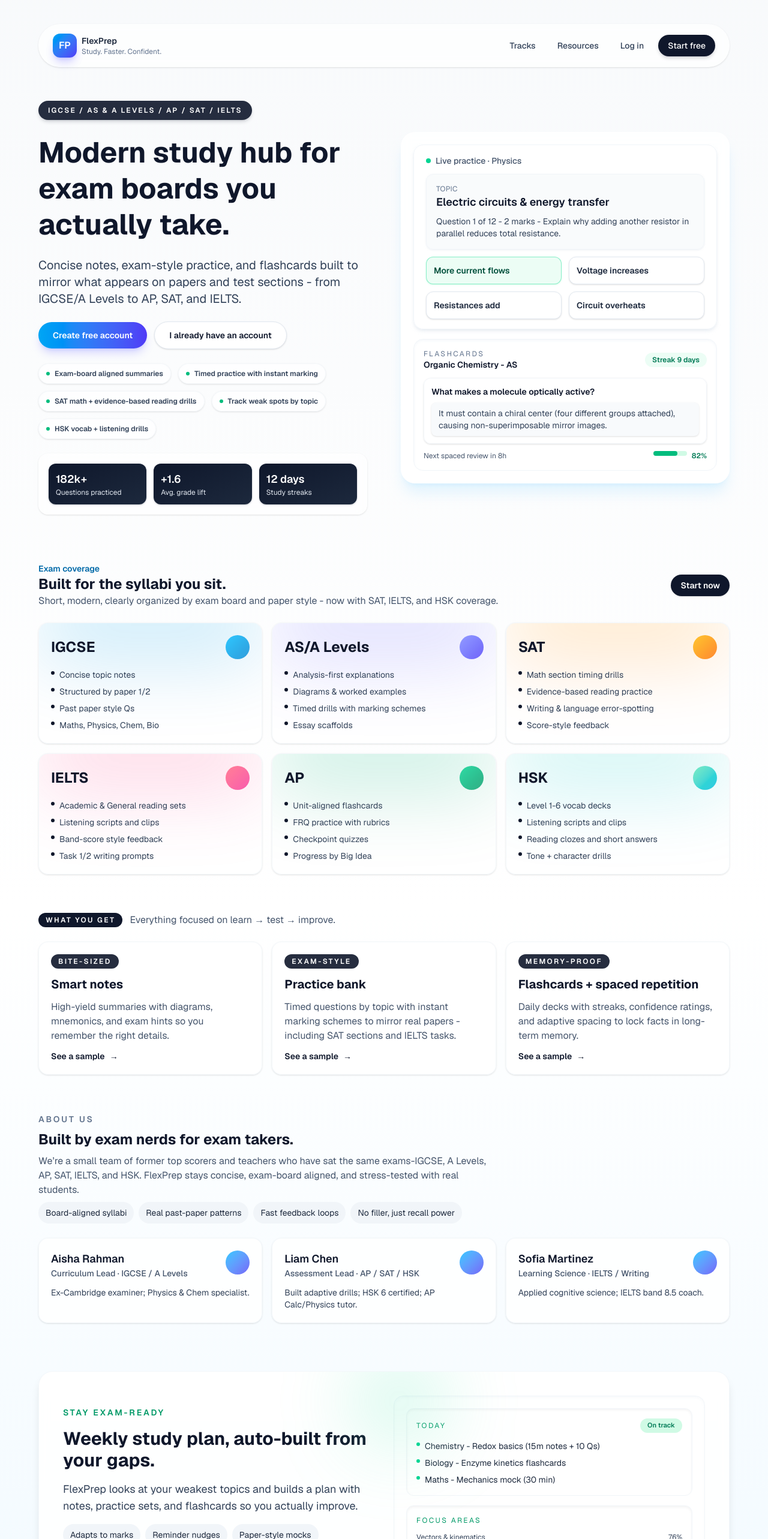
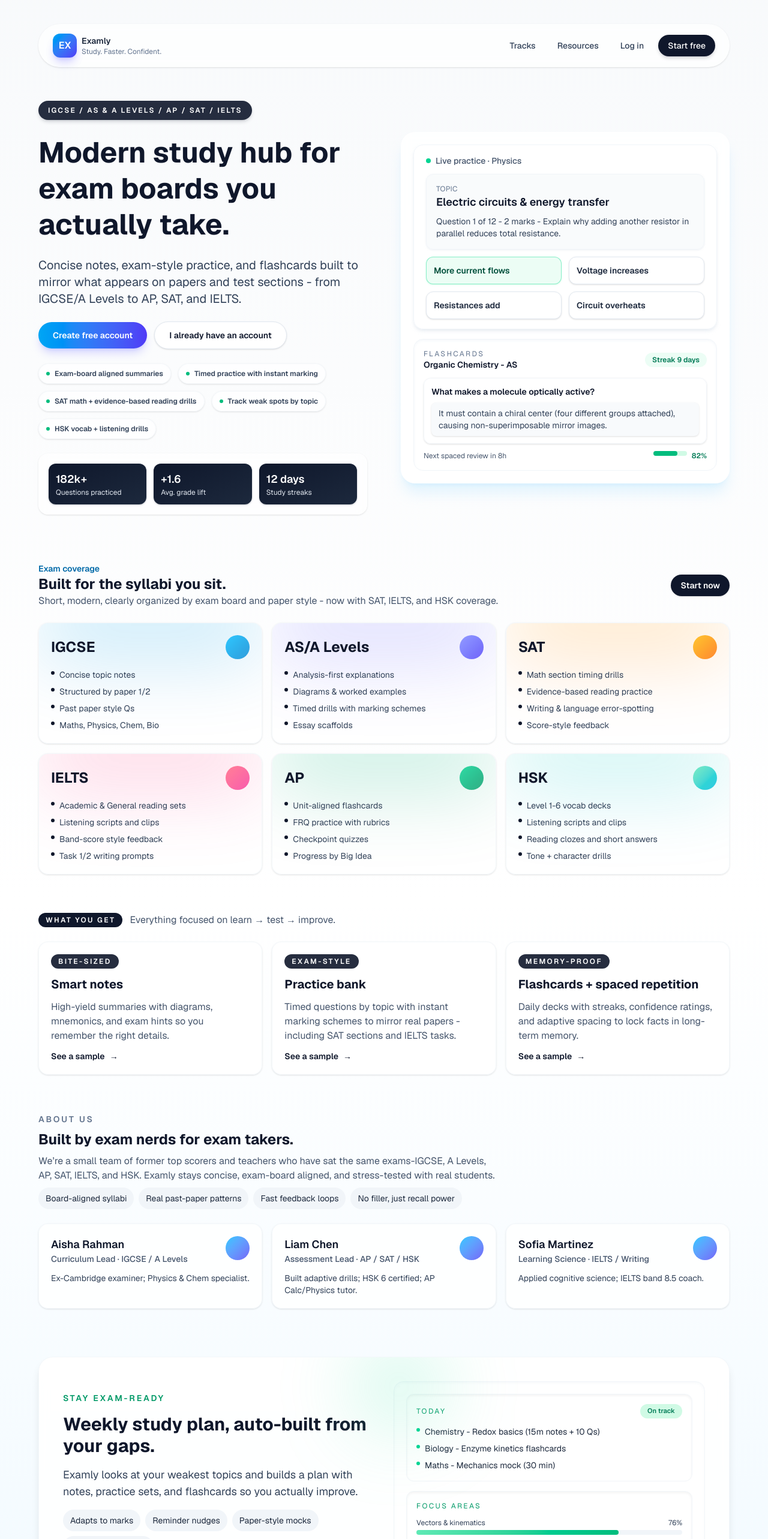
Before and after one commit to khydyrali/examly, a Next.js app: page / in a window 1280 px wide. Shown: the top 2566 px of the page at 60% size. Built offline with nearby package versions, Linux system fonts and the light colour scheme; no server answers.

Commit message:
name changed

```diff
--- a/app/(auth)/signup/page.tsx
+++ b/app/(auth)/signup/page.tsx
@@ -10,7 +10,7 @@
       <div className="grid w-full gap-10 rounded-3xl border border-slate-200 bg-white/90 p-8 shadow-2xl backdrop-blur lg:grid-cols-[1fr,420px]">
         <div className="space-y-4">
           <p className="text-sm font-semibold uppercase tracking-[0.2em] text-slate-500">Start free</p>
-          <h1 className="text-3xl font-bold text-slate-900">Create your FlexPrep account.</h1>
+          <h1 className="text-3xl font-bold text-slate-900">Create your Examly account.</h1>
           <p className="text-sm text-slate-600">
             Sign up with email or Google. Built for IGCSE, AS/A Levels, and AP learners who want concise study that feels modern.
           </p>
--- a/app/layout.tsx
+++ b/app/layout.tsx
@@ -14,7 +14,7 @@
 });
 
 export const metadata: Metadata = {
-  title: "FlexPrep | Smarter Study for IGCSE, A Levels, and AP",
+  title: "Examly | Smarter Study for IGCSE, A Levels, and AP",
   description: "Modern study prep with curated notes, flashcards, and practice for IGCSE, AS/A Levels, and AP.",
 };
 
--- a/app/page.tsx
+++ b/app/page.tsx
@@ -12,10 +12,10 @@
       <header className="mx-auto flex w-full max-w-6xl items-center justify-between rounded-full bg-white/70 px-4 py-4 shadow-sm backdrop-blur md:px-6">
         <div className="flex items-center gap-2">
           <div className="flex h-10 w-10 items-center justify-center rounded-xl bg-gradient-to-br from-sky-500 to-indigo-600 text-white font-semibold shadow-lg shadow-indigo-500/30">
-            FP
+            EX
           </div>
           <div>
-            <p className="text-sm font-semibold text-slate-800">FlexPrep</p>
+            <p className="text-sm font-semibold text-slate-800">Examly</p>
             <p className="text-xs text-slate-500">Study. Faster. Confident.</p>
           </div>
         </div>
@@ -263,7 +263,7 @@
             <h2 className="text-2xl font-bold text-slate-900">Built by exam nerds for exam takers.</h2>
             <p className="max-w-3xl text-slate-600">
               We’re a small team of former top scorers and teachers who have sat the same exams-IGCSE, A Levels, AP, SAT, IELTS, and HSK.
-              FlexPrep stays concise, exam-board aligned, and stress-tested with real students.
+              Examly stays concise, exam-board aligned, and stress-tested with real students.
             </p>
             <div className="flex flex-wrap gap-2 text-sm">
               {["Board-aligned syllabi", "Real past-paper patterns", "Fast feedback loops", "No filler, just recall power"].map((pill) => (
@@ -301,7 +301,7 @@
             <p className="text-sm font-semibold uppercase tracking-[0.2em] text-emerald-600">Stay exam-ready</p>
             <h3 className="text-3xl font-bold">Weekly study plan, auto-built from your gaps.</h3>
             <p className="text-lg text-slate-700">
-              FlexPrep looks at your weakest topics and builds a plan with notes, practice sets, and flashcards so you actually improve.
+              Examly looks at your weakest topics and builds a plan with notes, practice sets, and flashcards so you actually improve.
             </p>
             <div className="flex flex-wrap gap-2 text-sm">
               {["Adapts to marks", "Reminder nudges", "Paper-style mocks", "Lightweight, no fluff"].map((pill) => (
@@ -370,7 +370,7 @@
         <div className="flex flex-col gap-3 sm:flex-row sm:items-center sm:justify-between">
           <div>
             <p className="text-sm font-semibold uppercase tracking-[0.2em] text-slate-500">Ready?</p>
-            <h3 className="text-2xl font-bold text-slate-900">Join FlexPrep and get exam-ready faster.</h3>
+            <h3 className="text-2xl font-bold text-slate-900">Join Examly and get exam-ready faster.</h3>
             <p className="text-slate-600">Short, modern, clearly about study. Start free and keep your streak.</p>
           </div>
           <div className="flex flex-wrap gap-3">
--- a/components/layout/Sidebar.tsx
+++ b/components/layout/Sidebar.tsx
@@ -226,16 +226,16 @@
         <div className="flex w-full flex-col gap-8">
           <div className="flex items-center justify-between px-2">
             <div className={`flex items-center gap-3 ${collapsed ? "justify-center" : ""}`}>
-              <div className="flex h-12 w-12 items-center justify-center rounded-2xl bg-gradient-to-br from-blue-600 to-indigo-500 text-xl font-bold text-white shadow">
-                <svg viewBox="0 0 24 24" className="h-6 w-6" fill="none" stroke="currentColor" strokeWidth="1.8">
-                  <path d="M5 12a7 7 0 0 1 14 0c0 4-3 7-7 7H8" strokeLinecap="round" strokeLinejoin="round" />
-                  <path d="M8 17c1.5 0 3-1 3-2.5S9.5 12 8 12s-3-1-3-2.5S6.5 7 8 7c1.2 0 2.3.5 3 1.4" strokeLinecap="round" strokeLinejoin="round" />
+              <div className="relative flex h-12 w-12 items-center justify-center rounded-2xl bg-gradient-to-br from-sky-500 via-blue-600 to-indigo-600 text-white shadow-lg shadow-blue-500/30">
+                <div className="absolute inset-[3px] rounded-xl border border-white/30" />
+                <svg viewBox="0 0 24 24" className="relative h-6 w-6" fill="none" stroke="currentColor" strokeWidth="2">
+                  <path d="M7 6h10M7 12h8M7 18h10" strokeLinecap="round" />
+                  <path d="M7 6v12" strokeLinecap="round" />
                 </svg>
               </div>
               {!collapsed ? (
                 <div>
-                  <p className="text-[11px] font-semibold uppercase tracking-wide text-blue-600">Flex</p>
-                  <h1 className="text-lg font-bold text-gray-900 dark:text-gray-50">Study</h1>
+                  <h1 className="text-lg font-bold tracking-tight text-gray-900 dark:text-gray-50">Examly</h1>
                 </div>
               ) : null}
             </div>
```
Also changed, not shown: 2 other files (tests, documents, lock files or other folders).
